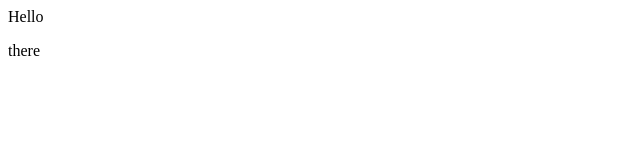
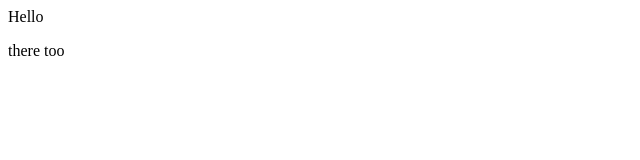
Before and after one commit to gunnarba/Testing-repo, a plain HTML site: page index.html in a window 1280 px wide. Shown: the full height of the page, 0-640 px from the left. Drawn offline with Linux system fonts and the light colour scheme.

Commit message:
merged in main2

```diff
--- a/index.html
+++ b/index.html
@@ -1,2 +1,2 @@
 <di>Hello</di>
-<p>there</p>
+<p>there too</p>
```
